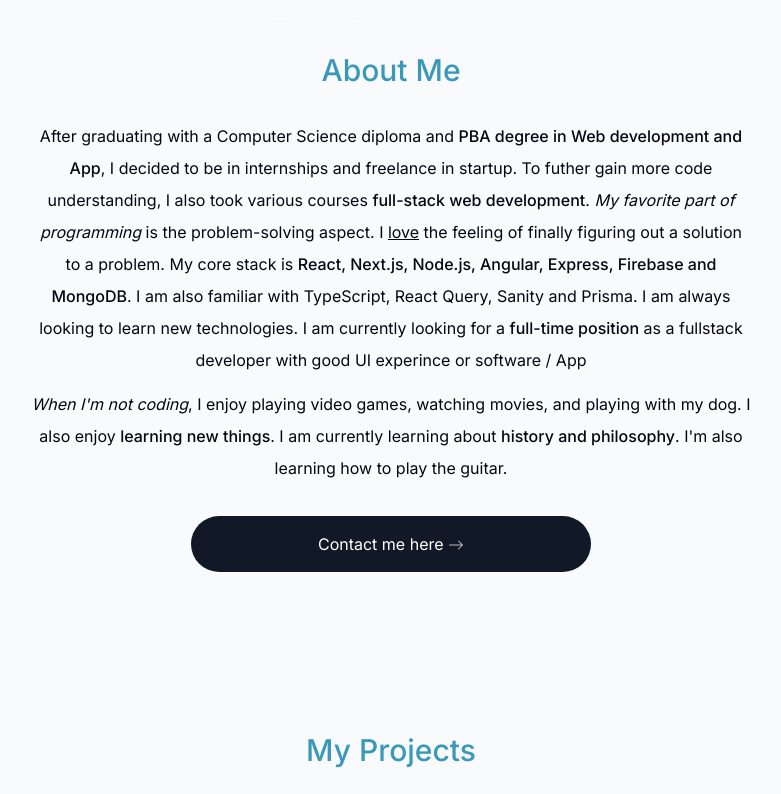
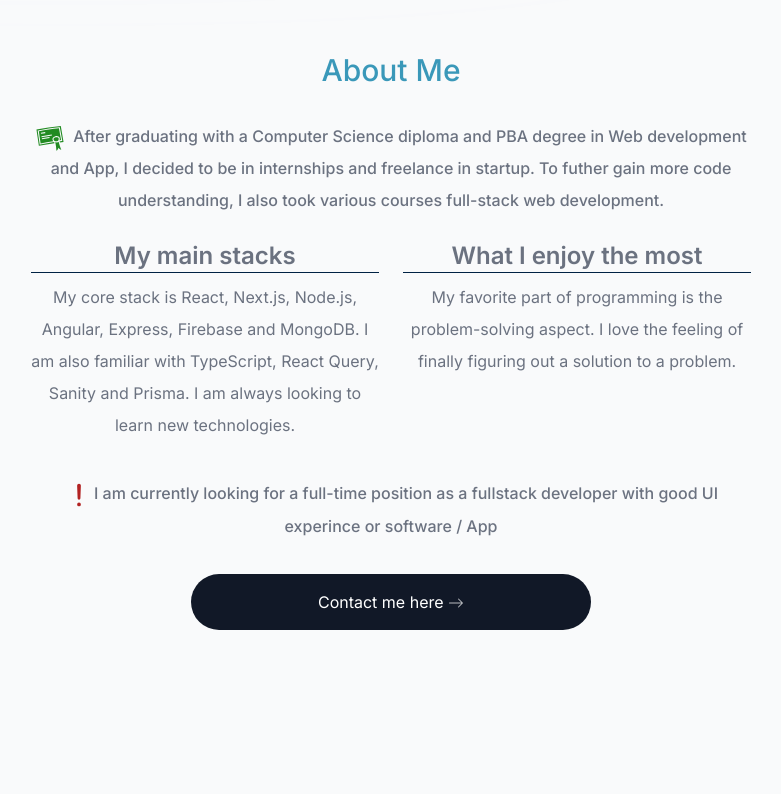
Before and after one commit to JannickPepe/MainPortfolio, a Next.js app: page / in a window 1280 px wide. Shown: the part 880-1674 px from the top of the page, without its empty margins (249-1030 px from the left). Built offline with nearby package versions, Linux system fonts and the light colour scheme; no server answers.

Commit message:
edit footer and about

```diff
--- a/components/about.tsx
+++ b/components/about.tsx
@@ -7,6 +7,8 @@
 import Link from "next/link";
 import { BsArrowRight } from "react-icons/bs";
 import { useActiveSectionContext } from "@/context/active-section-context";
+import { IoAlertOutline } from "react-icons/io5";
+import { GiDiploma } from "react-icons/gi";
 
 export default function About() {
   const { ref } = useSectionInView("About");
@@ -22,30 +24,28 @@
       id="about"
     >
       <SectionHeading>About me</SectionHeading>
-      <p className="mb-3">
-        After graduating with a Computer Science diploma and{" "}
-        <span className="font-medium">PBA degree in Web development and App</span>, I decided to be in internships and freelance in startup.
-        To futher gain more code understanding, I also took various courses{" "}
-        <span className="font-medium">full-stack web development</span>.{" "}
-        <span className="italic">My favorite part of programming</span> is the
-        problem-solving aspect. I <span className="underline">love</span> the
-        feeling of finally figuring out a solution to a problem. My core stack
-        is{" "}
-        <span className="font-medium">
-          React, Next.js, Node.js, Angular, Express, Firebase and MongoDB
-        </span>
-        . I am also familiar with TypeScript, React Query, Sanity and Prisma. I am always looking to
-        learn new technologies. I am currently looking for a{" "}
-        <span className="font-medium">full-time position</span> as a fullstack developer with good UI experince or software / App
+      <p className="mb-3 text-gray-500 dark:text-gray-400 font-medium">
+        <GiDiploma color="#228b22" size={30} className="inline-block mr-2"/>
+        After graduating with a Computer Science diploma and PBA degree in Web development and App, I decided to be in internships and freelance in startup. To futher gain more code understanding, I also took various courses full-stack web development.
       </p>
 
-      <p>
-        <span className="italic">When I'm not coding</span>, I enjoy playing
-        video games, watching movies, and playing with my dog. I also enjoy{" "}
-        <span className="font-medium">learning new things</span>. I am currently
-        learning about{" "}
-        <span className="font-medium">history and philosophy</span>. I'm also
-        learning how to play the guitar.
+      <div className="my-6 grid grid-cols-1 gap-6 sm:grid-cols-2">
+          <div className="mb-3 text-gray-500 dark:text-gray-400">
+            <span className="text-2xl font-semibold block">My main stacks</span>
+            <hr className="mb-2 border-[#002244]"/>
+            My core stack is React, Next.js, Node.js, Angular, Express, Firebase and MongoDB. I am also familiar with TypeScript, React Query, Sanity and Prisma. I am always looking to learn new technologies.
+          </div>
+
+          <div className="mb-3 text-gray-500 dark:text-gray-400">
+            <span className="text-2xl font-semibold block">What I enjoy the most</span>
+            <hr className="mb-2 border-[#002244]"/>
+            My favorite part of programming is the problem-solving aspect. I love the feeling of finally figuring out a solution to a problem.
+          </div>
+      </div>
+
+      <p className="mb-3 text-gray-500 dark:text-gray-400 font-medium">
+        <IoAlertOutline color="#B22222" size={30} className="inline-block" />
+        I am currently looking for a full-time position as a fullstack developer with good UI experince or software / App
       </p>
 
       <Link
--- a/components/footer.tsx
+++ b/components/footer.tsx
@@ -12,7 +12,7 @@
         <div className="relative inline-flex  group">
           <div className="absolute transitiona-all duration-1000 opacity-70 -inset-px bg-gradient-to-r from-[#44BCFF] via-[#FF44EC] to-[#FF675E] rounded-xl blur-lg group-hover:opacity-100 group-hover:-inset-1 group-hover:duration-200 animate-tilt">
           </div>
-          <a title="Go to 3D Portfolio" className="relative inline-flex items-center justify-center px-8 py-4 text-lg font-bold text-white transition-all duration-200 bg-gray-900 font-pj rounded-xl focus:outline-none focus:ring-2 focus:ring-offset-2 focus:ring-gray-900" role="button">
+          <a href="https://jannickportfolio.netlify.app/" title="Go to 3D Portfolio" className="relative inline-flex items-center justify-center px-8 py-4 text-lg font-bold text-white transition-all duration-200 bg-gray-900 font-pj rounded-xl focus:outline-none focus:ring-2 focus:ring-offset-2 focus:ring-gray-900" role="button">
             3D Portfolio
             <BsArrowRight size={20} className="opacity-70 group-hover:translate-x-1 transition ml-2" />
           </a>
@@ -24,7 +24,7 @@
           <div>
             <div>
               <Image src="https://i.ibb.co/xJmRm7h/jannickogkyle.jpg" width={50} height={50} className="rounded-full inline-block" alt="logo" />
-              <h3 className="inline-block text-2xl font-semibold px-2 dark:text-slate-700">Jannick Pedersen</h3>
+              <h3 className="inline-block text-2xl font-semibold px-3 dark:text-slate-700 box-decoration-slice bg-gradient-to-r from-indigo-600 to-[#44BCFF] text-white rounded-full ml-2">Jannick Pedersen</h3>
             </div>
             <p className="max-w-xs mt-4 text-sm text-gray-600">
               Lorem ipsum dolor sit amet consectetur adipisicing elit. Voluptas, accusantium.
```
